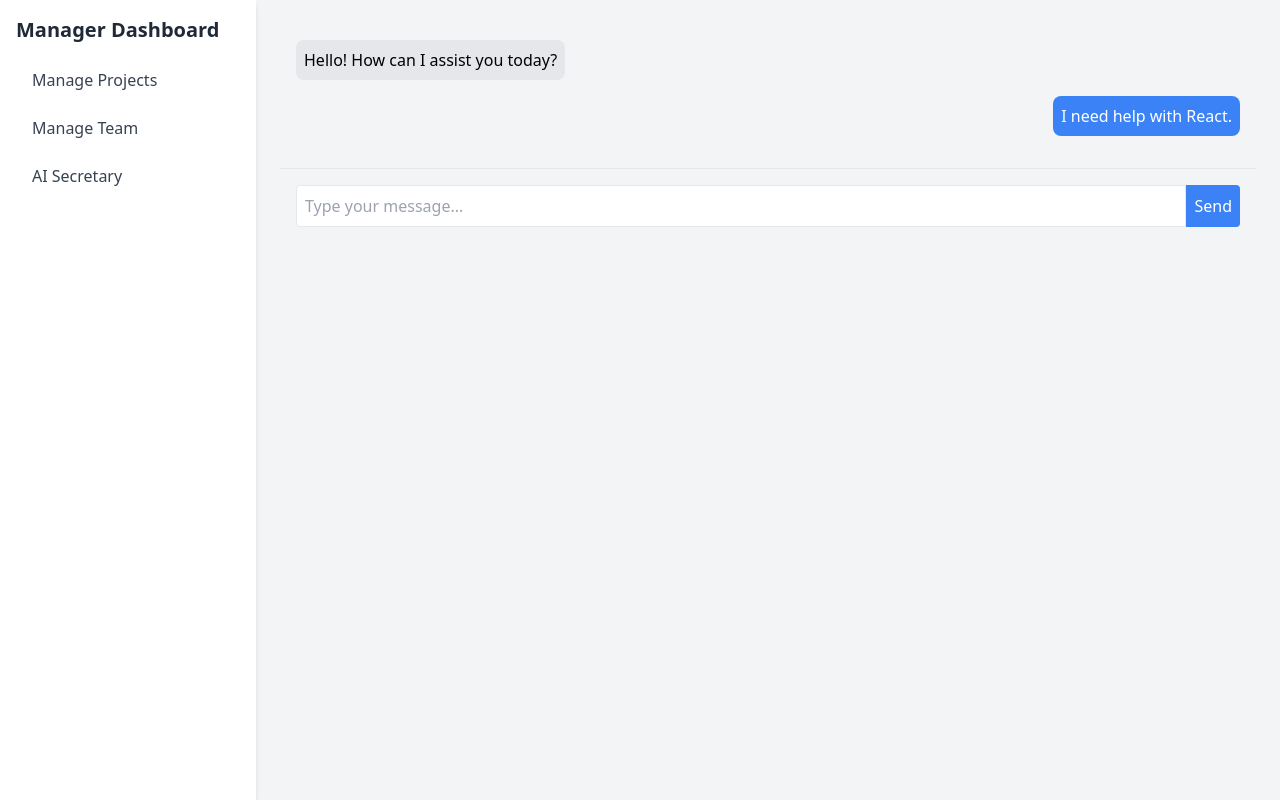
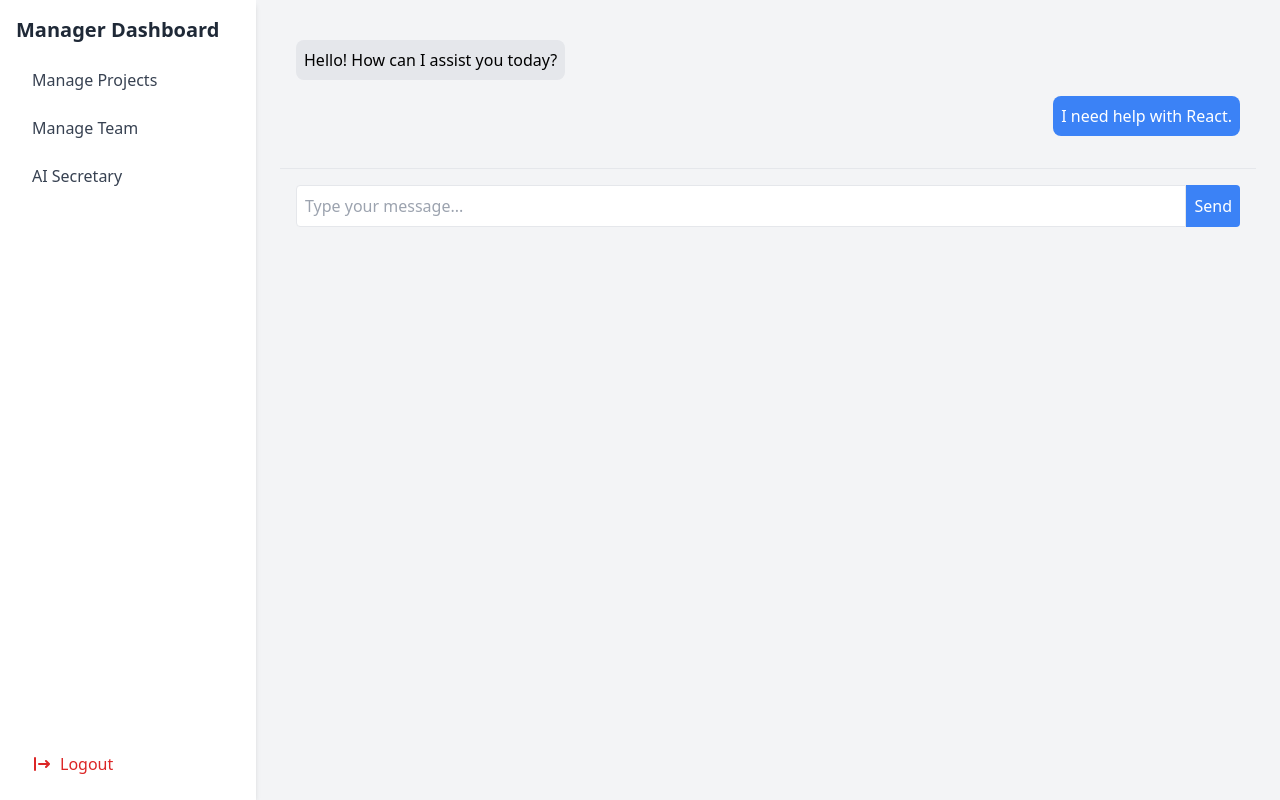
Before and after one commit to fang-fin/ELEC5620, a React (Create React App) app in the folder frontend/: page /login in a window 1280 px wide. Both pictures are taken after typing "Sample", "Sample123" into the empty fields and a click on the button "Login". Built offline with nearby package versions, Linux system fonts and the light colour scheme.

Commit message:
add exit button

```diff
--- a/frontend/src/App.js
+++ b/frontend/src/App.js
@@ -14,7 +14,7 @@ function App() {
           <Route path="/login" element={<Login setIsLoggedIn={setIsLoggedIn} setUserRole={setUserRole} />} />
           <Route
             path="/chat"
-            element={isLoggedIn ? <ChatInterface userRole={userRole} /> : <Navigate to="/login" />}
+            element={isLoggedIn ? <ChatInterface setIsLoggedIn={setIsLoggedIn} userRole={userRole} /> : <Navigate to="/login" />}
           />
           <Route path="/" element={<Navigate to="/login" />} />
         </Routes>
--- a/frontend/src/components/ChatInterface.js
+++ b/frontend/src/components/ChatInterface.js
@@ -6,7 +6,7 @@ import ProjectManagement from './ProjectManagement';
 import TeamManagement from './TeamManagement';
 import AISecretary from './AISecretary';
 
-function ChatInterface() {
+function ChatInterface({ setIsLoggedIn }) {
   const [selectedFunction, setSelectedFunction] = useState('ai-secretary');
 
   const renderContent = () => {
@@ -29,7 +29,7 @@ function ChatInterface() {
 
   return (
     <div className="flex h-screen bg-gray-100">
-      <Sidebar setSelectedFunction={setSelectedFunction} />
+      <Sidebar setSelectedFunction={setSelectedFunction} setIsLoggedIn={setIsLoggedIn} />
       <div className="flex flex-col flex-grow">
         <div className="flex-grow overflow-auto p-6">
           {renderContent()}
--- a/frontend/src/components/Sidebar.js
+++ b/frontend/src/components/Sidebar.js
@@ -1,9 +1,17 @@
 import React from 'react';
+import { useNavigate } from 'react-router-dom';
 
-function Sidebar({ setSelectedFunction }) {
+function Sidebar({ setSelectedFunction, setIsLoggedIn }) {
+  const navigate = useNavigate();
+
+  const handleLogout = () => {
+    setIsLoggedIn(false);
+    navigate('/login');
+  };
+
   return (
-    <div className="w-64 bg-white shadow-md">
-      <div className="p-4">
+    <div className="w-64 bg-white shadow-md flex flex-col h-full">
+      <div className="p-4 flex-grow">
         <h2 className="text-xl font-bold text-gray-800 mb-4">Manager Dashboard</h2>
         <ul>
           <li className="mb-2">
@@ -32,6 +40,17 @@ function Sidebar({ setSelectedFunction }) {
           </li>
         </ul>
       </div>
+      <div className="p-4">
+        <button
+          onClick={handleLogout}
+          className="w-full text-left px-4 py-2 text-red-600 hover:bg-red-100 rounded transition-colors flex items-center"
+        >
+          <svg xmlns="http://www.w3.org/2000/svg" className="h-5 w-5 mr-2" viewBox="0 0 20 20" fill="currentColor">
+            <path fillRule="evenodd" d="M3 3a1 1 0 00-1 1v12a1 1 0 102 0V4a1 1 0 00-1-1zm10.293 9.293a1 1 0 001.414 1.414l3-3a1 1 0 000-1.414l-3-3a1 1 0 10-1.414 1.414L14.586 9H7a1 1 0 100 2h7.586l-1.293 1.293z" clipRule="evenodd" />
+          </svg>
+          Logout
+        </button>
+      </div>
     </div>
   );
 }
```
